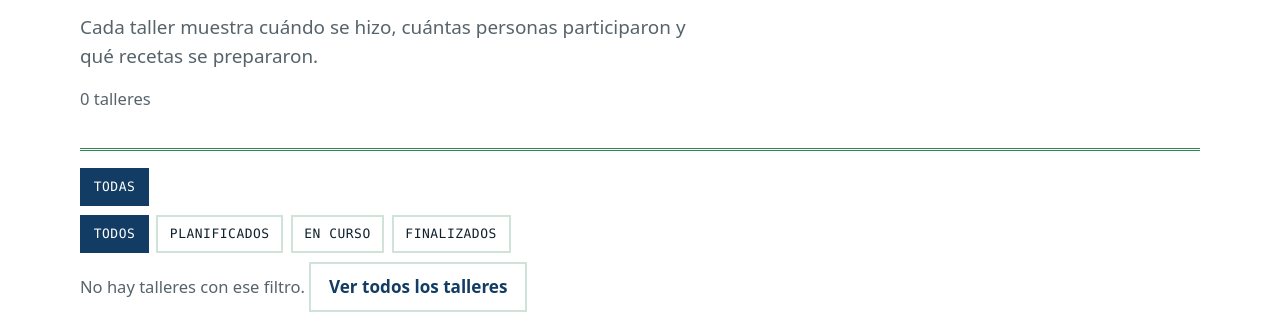
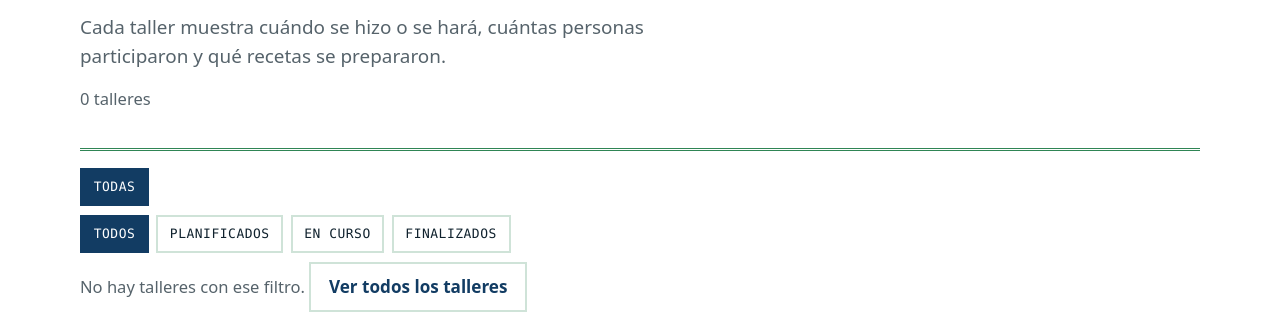
Before and after one commit to samueleduardobuguenovega-lang/creando-sabores, a Node server app: page /talleres in a window 1280 px wide. Shown: the part 211-523 px from the top of the page. Run offline with Node 20, Linux system fonts and the light colour scheme; data that the repository does not hold is empty.

Commit message:
fix(copy): el listado de talleres incluye los que todavía no se hacen

```diff
--- a/views/publico/talleres.ejs
+++ b/views/publico/talleres.ejs
@@ -4,7 +4,7 @@
   <p class="rotulo">Archivo de talleres</p>
   <h1>Talleres</h1>
   <p class="caratula-texto">
-    Cada taller muestra cuándo se hizo, cuántas personas participaron y qué recetas se prepararon.
+    Cada taller muestra cuándo se hizo o se hará, cuántas personas participaron y qué recetas se prepararon.
   </p>
   <p class="ayuda">
     <%= total %> taller<%= total === 1 ? '' : 'es' %><% if (tematica) { %> en <%= tematica %><% } %><% if (estado) { %> · <%= etiquetaEstado[estado] %><% } %><% if (anio) { %> · año <%= anio %><% } %>
```
